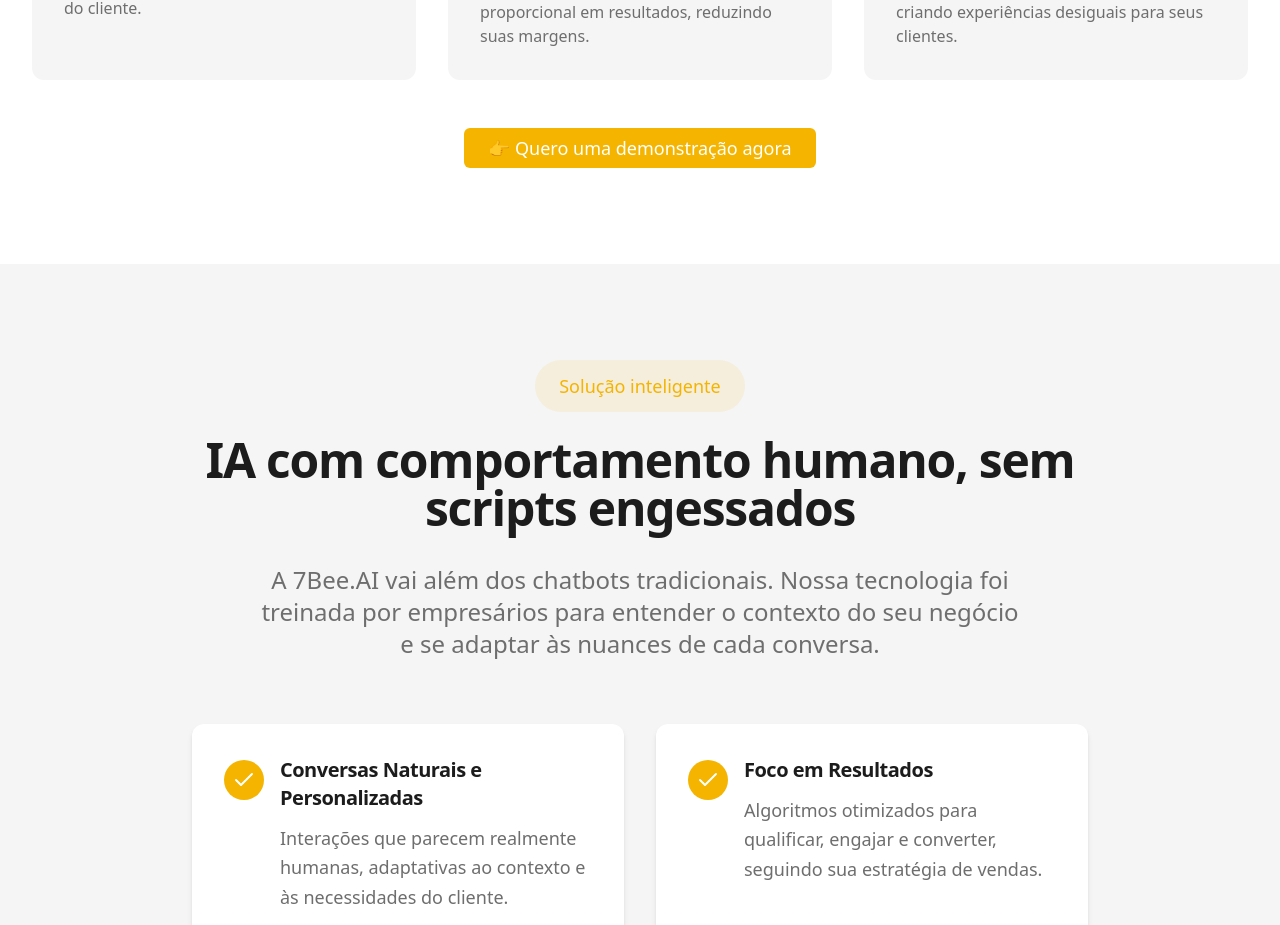
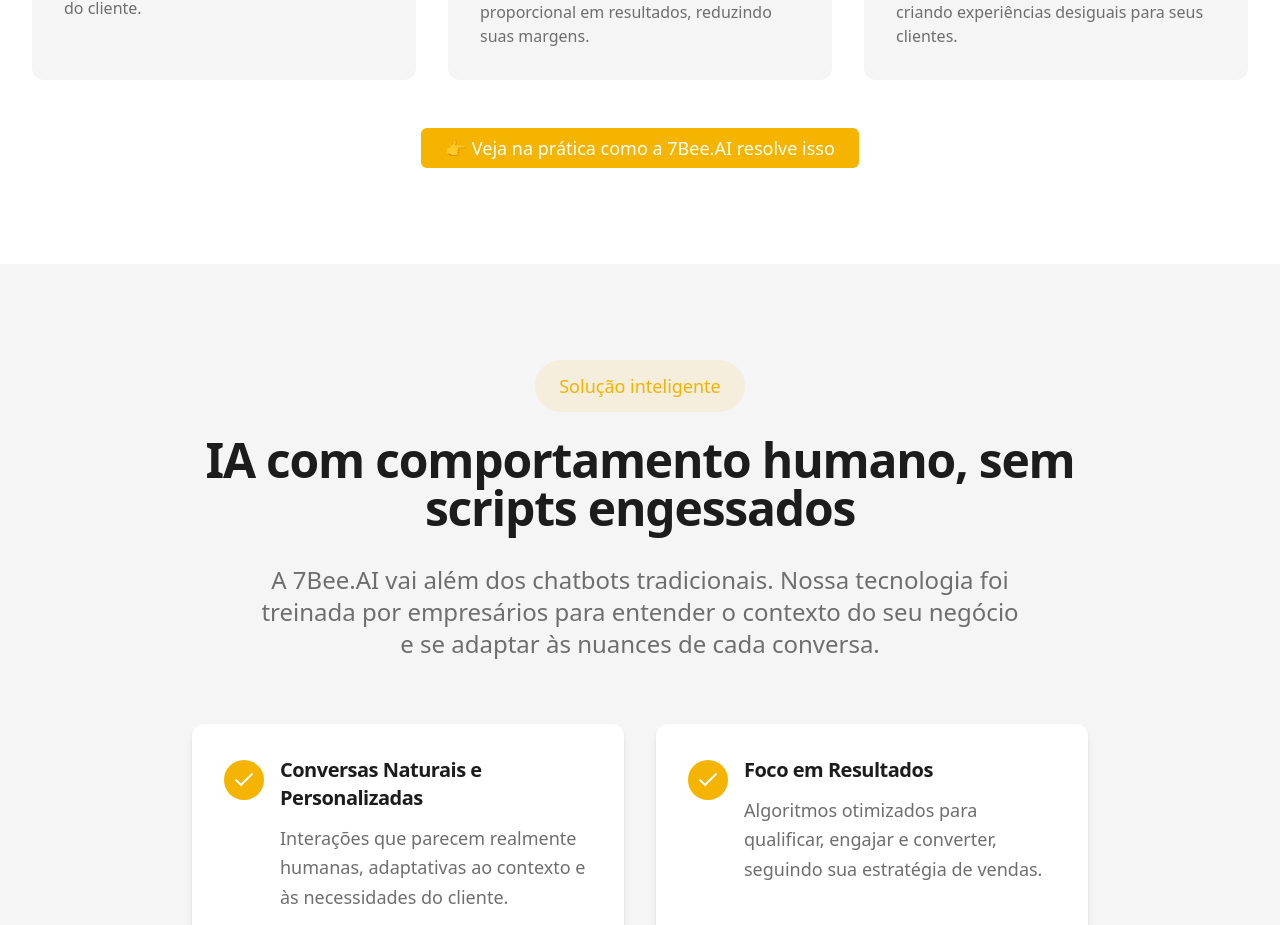
Before and after one commit to 7Beeai/bee-ai-conversations-flow, a React (Vite) app: page / in a window 1280 px wide. Shown: the part 1480-2405 px from the top of the page. Built offline with nearby package versions, Linux system fonts and the light colour scheme.

Commit message:
Fix: DemoButton type error in ProblemSection
The DemoButton component was being used incorrectly in ProblemSection.  The fix involves passing the correct props to the DemoButton component.

```diff
--- a/src/components/DemoButton.tsx
+++ b/src/components/DemoButton.tsx
@@ -3,12 +3,14 @@ import { Button } from "@/components/ui/button";
 import { useNavigate } from "react-router-dom";
 
 type DemoButtonProps = {
+  children?: React.ReactNode;
   className?: string;
   size?: "default" | "sm" | "lg" | "icon";
   variant?: "default" | "destructive" | "outline" | "secondary" | "ghost" | "link";
 };
 
 const DemoButton = ({
+  children = "👉 Quero uma demonstração agora",
   className = "",
   size = "default",
   variant = "default"
@@ -27,7 +29,7 @@ const DemoButton = ({
       variant={variant}
       className={`font-medium w-full md:w-auto ${className}`}
     >
-      👉 Quero uma demonstração agora
+      {children}
     </Button>
   );
 };
```
